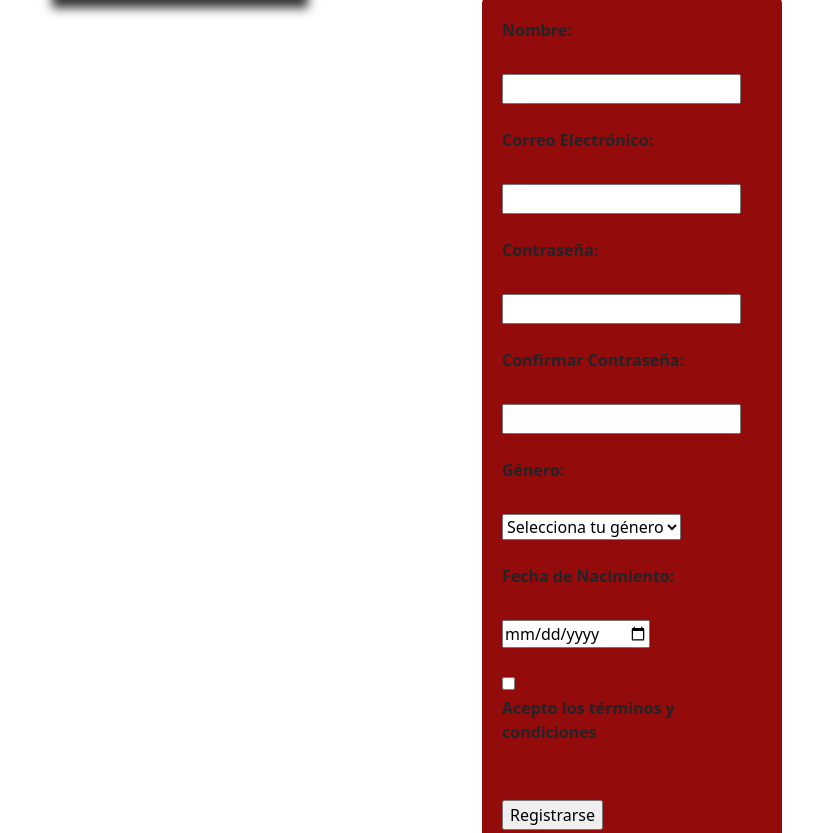
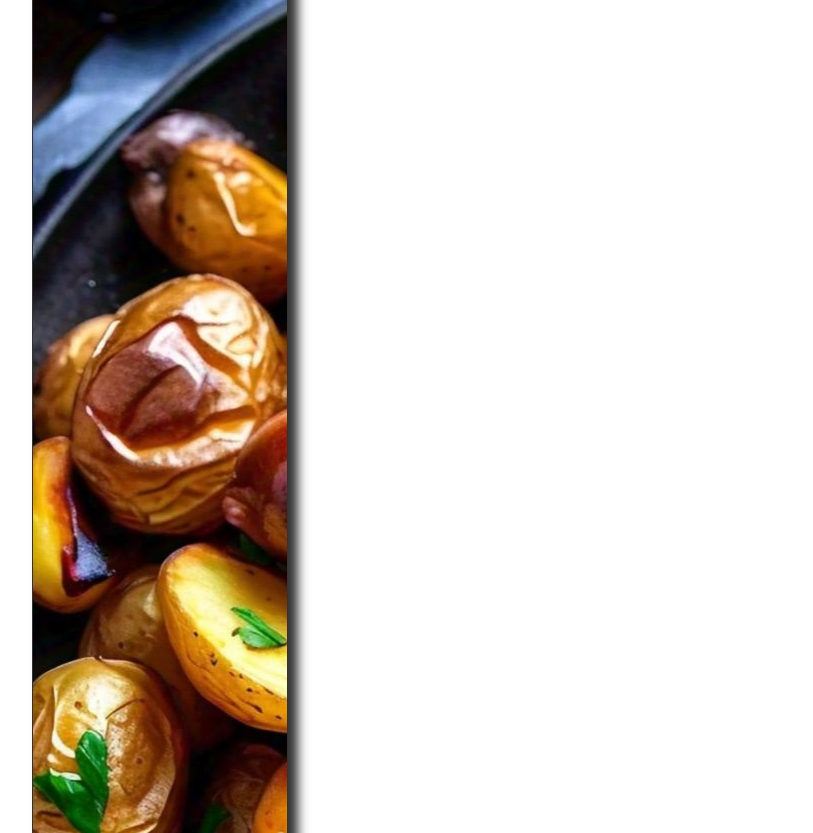
Before and after one commit to Bastet0312/Comidad-Rapidas, a plain HTML site: page index.html in a window 1280 px wide. Shown: the part 1460-2293 px from the top of the page, without its empty margins (8-821 px from the left). Drawn offline with nearby package versions, Linux system fonts and the light colour scheme.

Commit message:
programa actualizado con Bootstraap

```diff
--- a/css/carrusel.css
+++ b/css/carrusel.css
@@ -1,15 +1,13 @@
-.caja-carrusel{
-margin-top: 40px;
-margin-left: 50px;
-width: 20%;
-border: 1px solid#333;
-box-shadow: 10px 10px 10px #333;
+.caja-carrusel {
+  margin-top: 20px;
+  margin-left: 40px;
+  width: 20%;
+  border: 1px solid#333;
+  box-shadow: 10px 10px 10px #333;
 }
 
-.tamaño-imagen{
-
-    width: 40px;
-    height: 50px;
-
+.tamaño-imagen {
+  width: 20%x;
+  height: 20%;
 
 }
--- a/index.html
+++ b/index.html
@@ -15,8 +15,7 @@
   <!-- Llamamos a nuestros estilos personalizados para el carrusel-->
   <link rel="Stylesheet" href="/css/carrusel.css">
 
-  <!-- Llamamos a nuestros estilos personalizados para el formulario de registro-->
-  <link rel="Stylesheet" href="/css/formulario.css">
+
 
 </head>
 
@@ -35,9 +34,9 @@
     </div>
 
     <!-- The slideshow/carousel -->
-    <div class=" carousel-inner">
+    <div class=" tamaño-imagen carousel-inner">
       <div class="carousel-item active">
-        <img src="/assets/img/comida3.jpg " alt="Los Angeles" class="  d-block style=" width:00.1;">
+        <img src="/assets/img/comida3.jpg " alt="Los Angeles" class="  d-block style= w-9>
       </div>
       <div class="carousel-item">
         <img src="/assets/img/comida1.jpg" alt="Chicago" class="d-block w-00.1">
@@ -53,92 +52,7 @@
     </button>
     <button class="carousel-control-next" type="button" data-bs-target="#demo" data-bs-slide="next">
       <span class="carousel-control-next-icon"></span>
-    </button>
-  </div>
-
-
-
-  <!-- formulario-->
-  <style>
-    form {
-      max-width: 300px;
-      margin: 0 auto;
-      padding: 20px;
-      background-color: #940b0b;
-      border-radius: 5px;
-    }
-    label {
-
-      display: block;
-      margin-bottom: 8px;
-      font-weight: bold;
-    }
-
-    imput,
-    textarea {
-
-      width: 100%;
-      padding: 8px;
-      margin-bottom: 10px;
-      border: 1px solid #faf8f8;
-      border-radius: 4px;
-
-    }
-
-    button {
-      background-color: #f9f7f7;
-      color: white;
-      padding: 10px 15px;
-      border: none;
-      border-radius: 4px;
-      cursor: pointer;
-
-    }
-
-    button:hover {
-      background-color: #8c1818;
-
-    }
-  </style>
-
-
-  <form action="/ruta-a-tu-servidor" method="post">
-    <!-- Nombre -->
-    <label for="nombre">Nombre:</label><br>
-    <input type="text" id="nombre" name="nombre" required><br><br>
-
-    <!-- Correo electrónico -->
-    <label for="email">Correo Electrónico:</label><br>
-    <input type="email" id="email" name="email" required><br><br>
-
-    <!-- Contraseña -->
-    <label for="password">Contraseña:</label><br>
-    <input type="password" id="password" name="password" required><br><br>
-
-    <!-- Confirmar Contraseña -->
-    <label for="confirm-password">Confirmar Contraseña:</label><br>
-    <input type="password" id="confirm-password" name="confirm-password" required><br><br>
-
-    <!-- Género -->
-    <label for="genero">Género:</label><br>
-    <select id="genero" name="genero" required>
-      <option value="">Selecciona tu género</option>
-      <option value="masculino">Masculino</option>
-      <option value="femenino">Femenino</option>
-      <option value="otro">Otro</option>
-    </select><br><br>
-
-    <!-- Fecha de Nacimiento -->
-    <label for="fecha-nacimiento">Fecha de Nacimiento:</label><br>
-    <input type="date" id="fecha-nacimiento" name="fecha-nacimiento" required><br><br>
-
-    <!-- Aceptar términos y condiciones -->
-    <input type="checkbox" id="terminos" name="terminos" required>
-    <label for="terminos">Acepto los términos y condiciones</label><br><br>
-
-    <!-- Botón de envío -->
-    <input type="submit" value="Registrarse">
-  </form>
+    </button>  </div>
 
   <!-- Llamar archivos java script-->
   <div id="pie-pagina-menu"></div>
```
Also changed, not shown: css/tarjeta.css (added, +17 -0 lines), html/sobrenosotros.html (+14 -0 lines), assets/img/Logorock.jpg (added).
